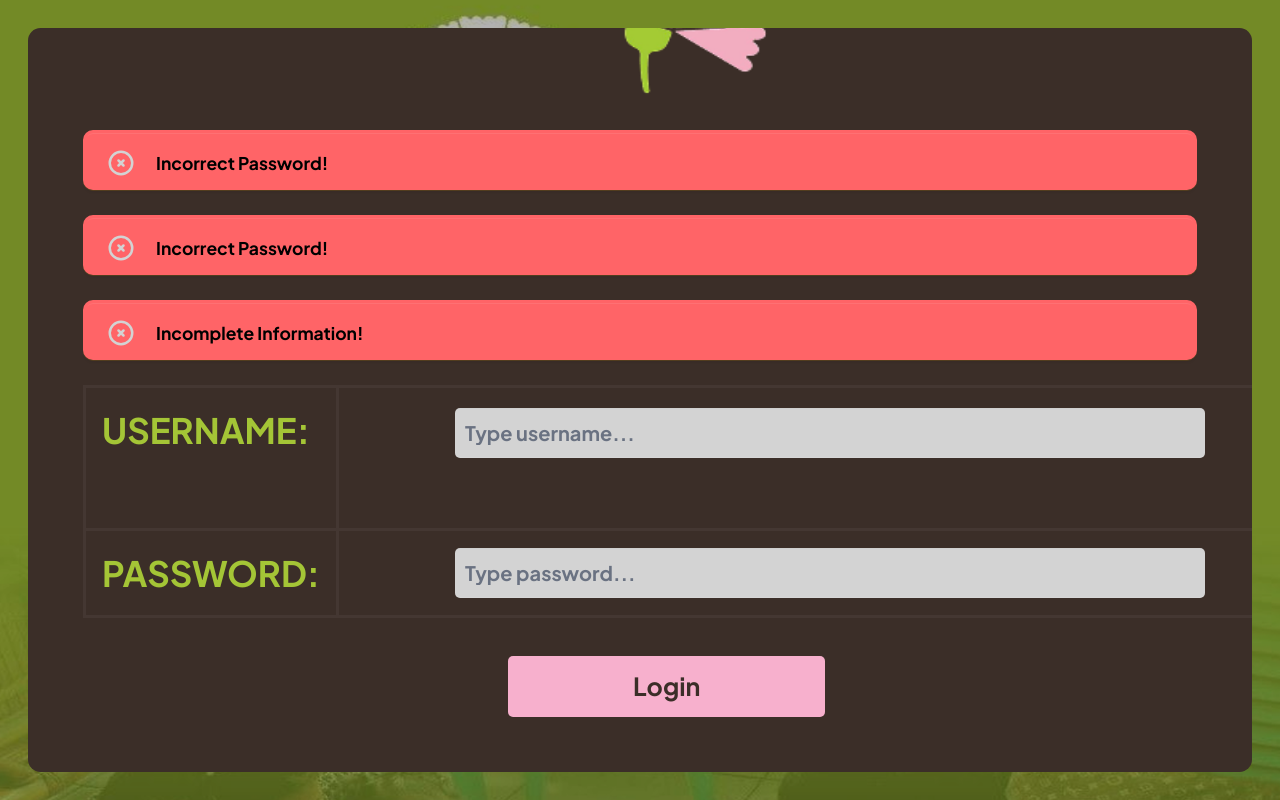
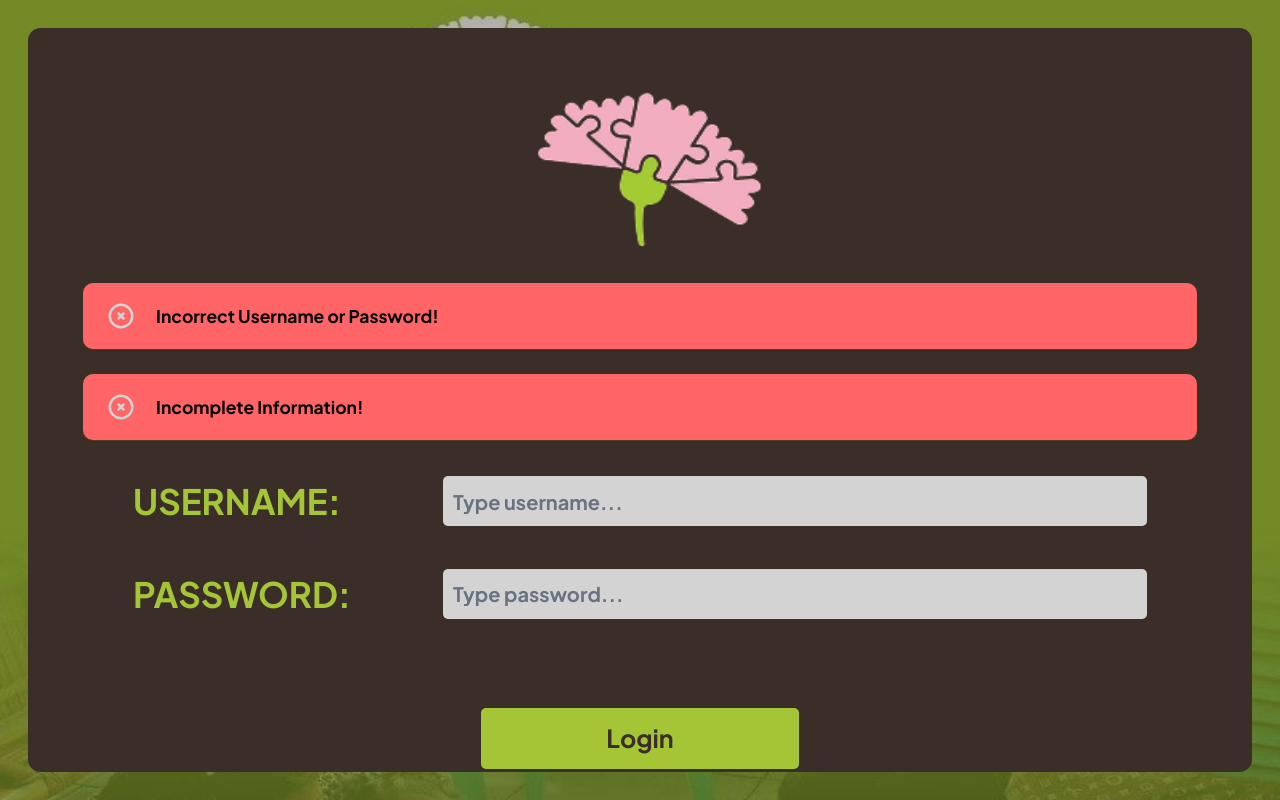
Before and after one commit to kaisaka-dev/kaisaka-web, a SvelteKit app: page / in a window 1280 px wide. Both pictures are taken after a click on the button "Staff Login". Built offline with nearby package versions, Linux system fonts and the light colour scheme.

Commit message:
Update: fixed formatting

```diff
--- a/src/components/LoginModal.svelte
+++ b/src/components/LoginModal.svelte
@@ -21,8 +21,10 @@
 		{@render children?.()}
         <br>
 		<!-- svelte-ignore a11y_autofocus -->
+		<div class="flex justify-center">
 		<button autofocus onclick={() => dialog.close()}
-        class = '!mx-85 !px-25'> Login </button>
+        class = '!px-25 green'> Login </button>
+		</div>
 	</div>
 </dialog>
 
--- a/src/routes/+page.svelte
+++ b/src/routes/+page.svelte
@@ -28,29 +28,23 @@
 
 <!--Below is the login modal code-->
 <LoginModal bind:showModal>
-	{#snippet header()}
-		<img src = '/img/logo.png' alt = 'logo'
-      class = "!mx-85 w-55 h-40"/>
-	{/snippet}
+  {#snippet header()}
+    <div class="flex justify-center">
+      <img src="/img/logo.png" alt="logo" class="w-55 h-40" />
+    </div>
+  {/snippet}
 
-   <!--Only one of these error divs will display depending on the kind of failure that is returned by the login API-->
-   <div class = "!mb-5 !bg-red-400 !text-black !text-sm !border-red-400 !rounded-lg alert alert-warning  !h-12">
+
+  <!--Only one of these error divs will display depending on the kind of failure that is returned by the login API-->
+   <div class = "!mb-5 !bg-red-400 !text-black !text-sm !border-red-400 !rounded-lg alert alert-warning">
       <svg xmlns="http://www.w3.org/2000/svg" class="h-6 w-6 shrink-0 stroke-current" fill="none" viewBox="0 0 24 24">
          <path stroke-linecap="round" stroke-linejoin="round" stroke-width="2" d="M10 14l2-2m0 0l2-2m-2 2l-2-2m2 2l2 2m7-2a9 9 0 11-18 0 9 9 0 0118 0z" />
       </svg>
-          Incorrect Password!
+          Incorrect Username or Password!
    </div>
 
 
-   <div class = "!mb-5 !bg-red-400 !text-black !text-sm !border-red-400 !rounded-lg alert alert-warning  !h-12">
-      <svg xmlns="http://www.w3.org/2000/svg" class="h-6 w-6 shrink-0 stroke-current" fill="none" viewBox="0 0 24 24">
-         <path stroke-linecap="round" stroke-linejoin="round" stroke-width="2" d="M10 14l2-2m0 0l2-2m-2 2l-2-2m2 2l2 2m7-2a9 9 0 11-18 0 9 9 0 0118 0z" />
-      </svg>
-          Incorrect Password!
-   </div>
-
-
-   <div class = "!mb-5 !bg-red-400 !text-black !text-sm !border-red-400 !rounded-lg alert alert-warning  !h-12">
+   <div class = "!mb-5 !bg-red-400 !text-black !text-sm !border-red-400 !rounded-lg alert alert-warning">
       <svg xmlns="http://www.w3.org/2000/svg" class="h-6 w-6 shrink-0 stroke-current" fill="none" viewBox="0 0 24 24">
          <path stroke-linecap="round" stroke-linejoin="round" stroke-width="2" d="M10 14l2-2m0 0l2-2m-2 2l-2-2m2 2l2 2m7-2a9 9 0 11-18 0 9 9 0 0118 0z" />
       </svg>
@@ -59,27 +53,22 @@
    <!--ERROR MESSAGES END HERE-->
 
    <!--Body formatting of the modal-->
-   <table>
-      <tbody>
-         <tr>
-            <td>
-               <p class = "!text-[var(--green)] !text-[35px] !mb-11 !font-bold "> USERNAME:</p>
-            </td>
-            <td>
-               <input class = "input !mx-20 !-mt-11 !w-150 !h-10" placeholder = "Type username..."/>
-            </td>
-         </tr>
-         <tr>
-            <td>
-               <p class = "!text-[var(--green)] !text-[35px] !font-bold"> PASSWORD:</p>
-            </td>
-            <td>
-               <input type = "password" class = "input !mx-20 !w-150 !h-10" placeholder = "Type password..."/>
-            </td>
-         </tr>
-      </tbody>
-   </table>
-   <!--BODY ENDS HERE-->
+
+  <div class="flex flex-wrap items-center mb-4 mx-10 gap-2">
+    <label class="!shrink-0 !text-[var(--green)] !text-[35px] !font-bold" for="username">
+      USERNAME:
+    </label>
+    <input class = "input !min-w-[50%] grow basis-0 !h-10" placeholder = "Type username..."/>
+  </div>
+
+  <div class="flex flex-wrap items-center mb-8 mx-10 gap-2">
+    <label class="!shrink-0 !text-[var(--green)] !text-[35px] !font-bold" for="password">
+      PASSWORD:
+    </label>
+    <input type = "password" class = "input !min-w-[50%] grow basis-0 !h-10" placeholder = "Type password..."/>
+  </div>
+
+  <!--BODY ENDS HERE-->
 
 
 </LoginModal>
```
